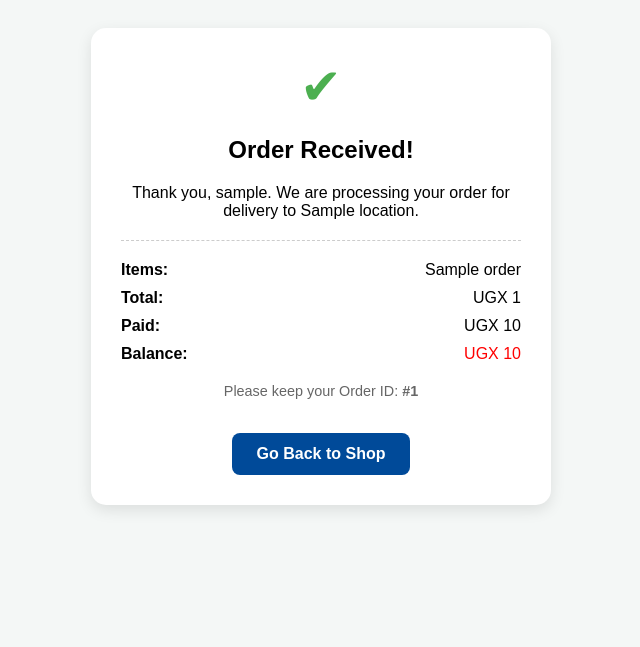
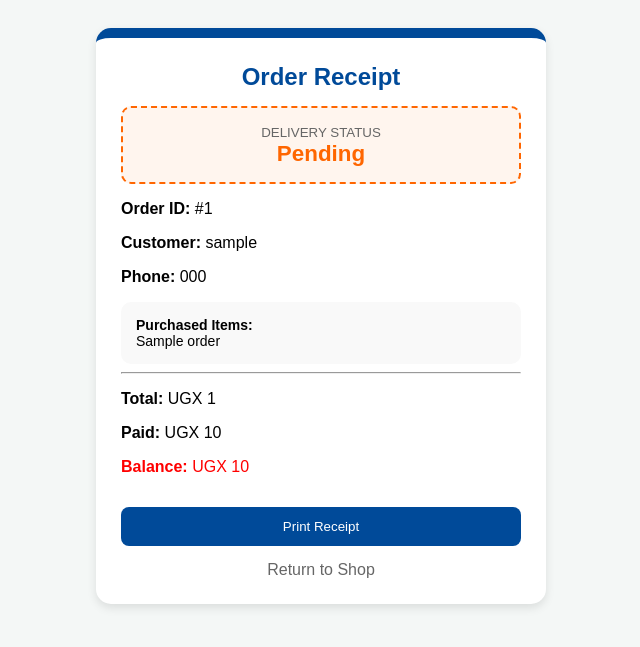
Before and after one commit to FAR-ANALYST/phionah-plastics, a Flask app: template templates/receipt.html in a window 1280 px wide. Shown: the top 647 px of the page, without its empty margins (319-959 px from the left). Run offline with Flask 3, Linux system fonts and the light colour scheme; the template is opened without the code that fills it: most values are stand-ins (such as "Sample title", 1, 10 or a date in 2020).

Commit message:
Update receipt.html

```diff
--- a/templates/receipt.html
+++ b/templates/receipt.html
@@ -1,42 +1,33 @@
 <!DOCTYPE html>
 <html>
 <head>
-    <title>Order Receipt</title>
+    <meta name="viewport" content="width=device-width, initial-scale=1.0">
+    <title>Receipt - Phionah's Shops</title>
     <style>
-        body { font-family: sans-serif; background: #f4f7f6; display: flex; justify-content: center; padding: 20px; }
-        .receipt-card { background: white; padding: 30px; border-radius: 15px; box-shadow: 0 5px 15px rgba(0,0,0,0.1); width: 100%; max-width: 400px; text-align: center; }
-        .success-icon { color: #4CAF50; font-size: 50px; }
-        .details { text-align: left; margin: 20px 0; border-top: 1px dashed #ccc; padding-top: 20px; }
-        .row { display: flex; justify-content: space-between; margin-bottom: 10px; }
-        .btn-back {
-            display: inline-block;
-            background: #004a99;
-            color: white;
-            text-decoration: none;
-            padding: 12px 25px;
-            border-radius: 8px;
-            font-weight: bold;
-            margin-top: 20px;
-        }
-        .btn-back:hover { background: #003366; }
+        body { font-family: sans-serif; background: #f4f7f6; padding: 20px; display: flex; justify-content: center; }
+        .receipt-card { background: white; padding: 25px; border-radius: 15px; width: 100%; max-width: 400px; box-shadow: 0 4px 10px rgba(0,0,0,0.1); border-top: 10px solid #004a99; }
+        .status-box { background: #fff5ee; border: 2px dashed #ff6600; padding: 15px; margin: 15px 0; border-radius: 10px; text-align: center; }
+        .item-list { background: #f9f9f9; padding: 15px; border-radius: 10px; font-size: 14px; }
+        .btn-print { background: #004a99; color: white; width: 100%; padding: 12px; border: none; border-radius: 8px; cursor: pointer; margin-top: 15px; }
     </style>
 </head>
 <body>
     <div class="receipt-card">
-        <div class="success-icon">✔</div>
-        <h2>Order Received!</h2>
-        <p>Thank you, {{ order.username }}. We are processing your order for delivery to {{ order.location }}.</p>
-
-        <div class="details">
-            <div class="row"><strong>Items:</strong> <span>{{ order.item_name }}</span></div>
-            <div class="row"><strong>Total:</strong> <span>UGX {{ "{:,}".format(order.total_price) }}</span></div>
-            <div class="row"><strong>Paid:</strong> <span>UGX {{ "{:,}".format(order.amount_paid) }}</span></div>
-            <div class="row"><strong>Balance:</strong> <span style="color: red;">UGX {{ "{:,}".format(order.balance) }}</span></div>
+        <h2 style="text-align: center; color: #004a99; margin: 0;">Order Receipt</h2>
+        <div class="status-box">
+            <small style="color: #666; text-transform: uppercase;">Delivery Status</small><br>
+            <strong style="color: #ff6600; font-size: 1.4em;">{{ order.status }}</strong>
         </div>
-
-        <p style="font-size: 0.9em; color: #666;">Please keep your Order ID: <strong>#{{ order.order_id }}</strong></p>
-
-        <a href="/" class="btn-back">Go Back to Shop</a>
+        <p><strong>Order ID:</strong> #{{ order.order_id }}</p>
+        <p><strong>Customer:</strong> {{ order.username }}</p>
+        <p><strong>Phone:</strong> {{ order.phone }}</p>
+        <div class="item-list"><strong>Purchased Items:</strong><br>{{ order.item_name }}</div>
+        <hr>
+        <p><strong>Total:</strong> UGX {{ "{:,}".format(order.total_price) }}</p>
+        <p><strong>Paid:</strong> UGX {{ "{:,}".format(order.amount_paid) }}</p>
+        <p style="color: red;"><strong>Balance:</strong> UGX {{ "{:,}".format(order.balance) }}</p>
+        <button class="btn-print" onclick="window.print()">Print Receipt</button>
+        <a href="/" style="display: block; text-align: center; margin-top: 15px; color: #666; text-decoration: none;">Return to Shop</a>
     </div>
 </body>
 </html>
```
